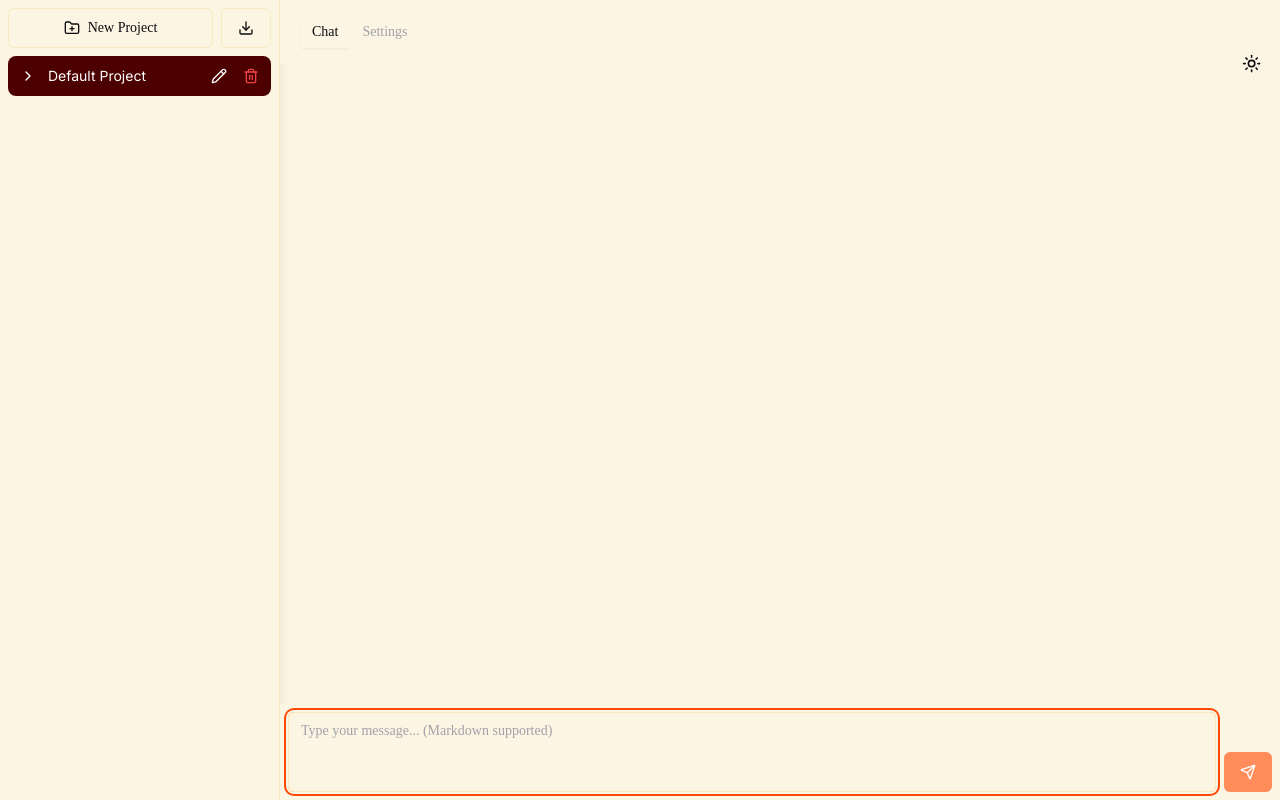
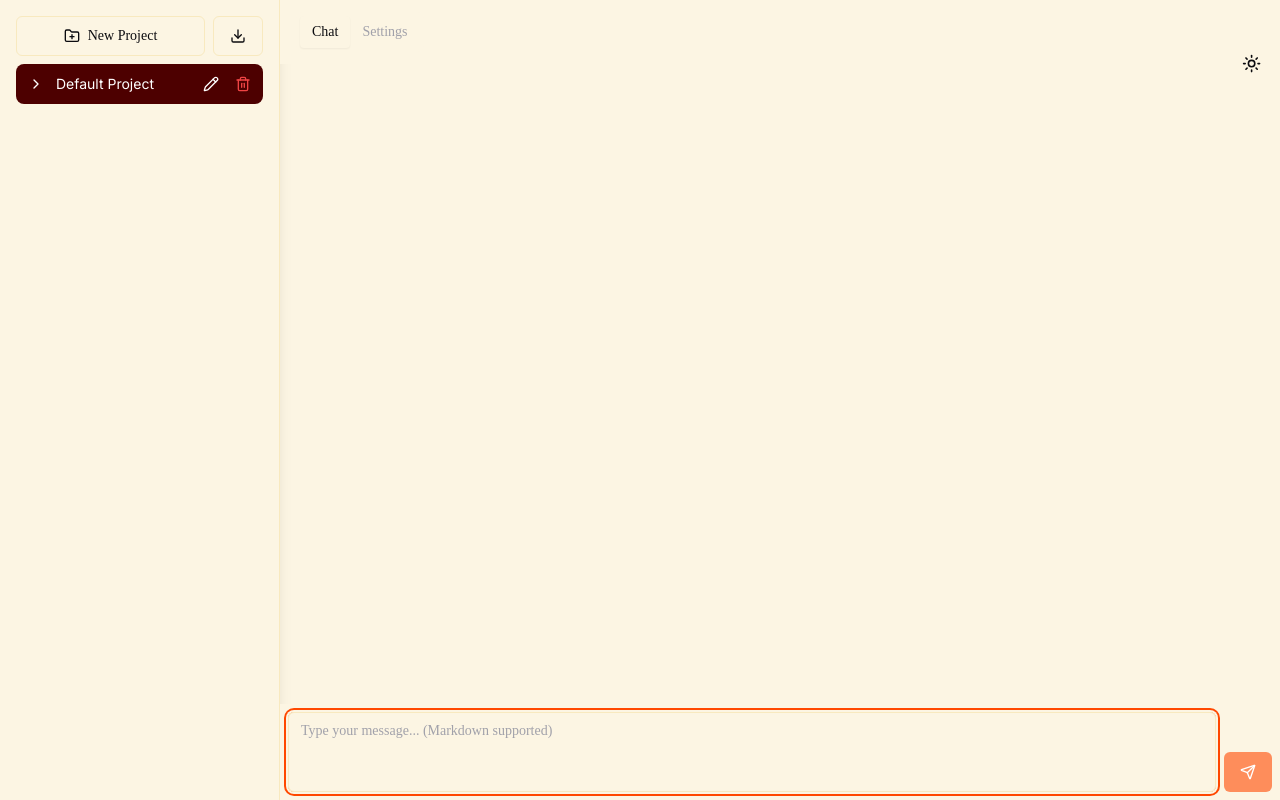
Before and after one commit to nick1udwig/kibitz, a Next.js app: page / in a window 1280 px wide. Built offline with nearby package versions, Linux system fonts and the light colour scheme; a web font is replaced by a local one.

Commit message:
fix: improve mobile menu toggle button positioning and visibility

```diff
--- a/src/components/LlmChat/ConversationSidebar.tsx
+++ b/src/components/LlmChat/ConversationSidebar.tsx
@@ -7,7 +7,6 @@ import { AlertDialog, AlertDialogContent, AlertDialogHeader, AlertDialogTitle, A
 import { Dialog, DialogContent, DialogHeader, DialogTitle, DialogFooter } from '@/components/ui/dialog';
 import { useState } from 'react';
 import { useProjects } from './context/ProjectContext';
-
 
 interface ConversationSidebarProps {
   onExportConversation: (projectId: string, conversationId?: string) => void;
@@ -35,7 +34,6 @@ export const ConversationSidebar = ({
     setActiveProject,
     setActiveConversation
   } = useProjects();
-
 
   const [expandedProjects, setExpandedProjects] = useState<Set<string>>(new Set([activeProjectId!]));
   const [showDeleteConfirm, setShowDeleteConfirm] = useState(false);
@@ -75,22 +73,24 @@ export const ConversationSidebar = ({
   };
 
   return (
+    <div className="h-screen md:relative">
       <div className={`
         md:w-64 md:static md:translate-x-0
         ${isMobileMenuOpen ? 'translate-x-0' : '-translate-x-full'}
-      absolute md:sticky top-0 h-screen z-50 bg-background w-[85vw] sm:w-[50vw] md:w-[280px] border-r p-2 flex flex-col
+        fixed md:sticky top-0 h-screen z-50 bg-background w-[85vw] sm:w-[50vw] md:w-[280px] border-r p-4 flex flex-col
         transition-transform duration-200 ease-in-out shadow-lg
         max-w-[350px] min-h-screen
       `}>
         {/* Mobile Menu Toggle */}
         <Button
-        variant="ghost"
+          variant="outline"
           size="sm"
-        className="absolute right-2 top-2 md:hidden"
+          className="absolute -right-12 top-2 md:hidden bg-background shadow-md hover:bg-accent"
           onClick={onMobileMenuToggle}
         >
           <Menu className="w-4 h-4" />
         </Button>
+
         {/* Top buttons */}
         <div className="flex gap-2 mb-2">
           <Button
@@ -304,5 +304,6 @@ export const ConversationSidebar = ({
           </DialogContent>
         </Dialog>
       </div>
+    </div>
   );
 };
```
Lines whose indentation alone changed are shown as unchanged.
